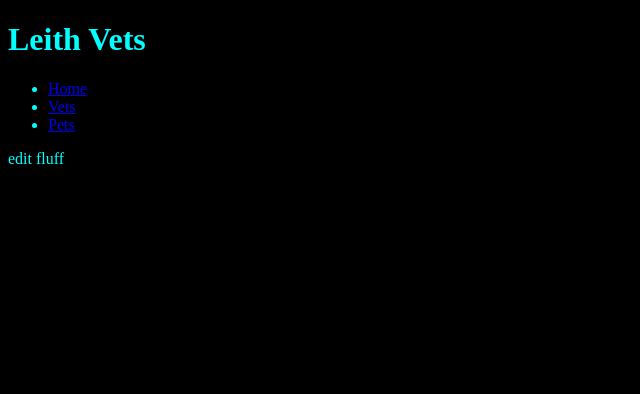
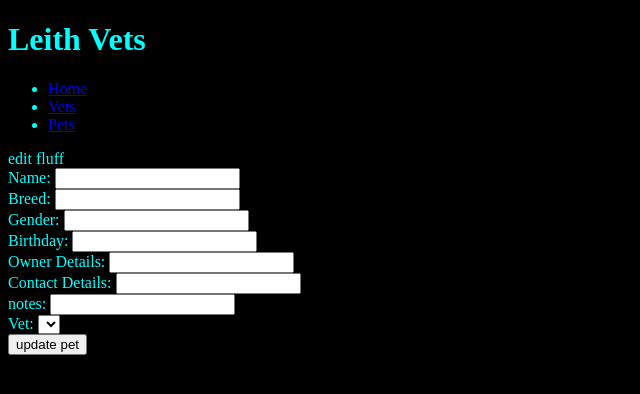
Before and after one commit to adammac87/Hogwarts-Menagerie-Project, a Flask app: template templates/pets/edit.html in a window 1280 px wide. Shown: the top 394 px of the page, without its empty margins (0-640 px from the left). Run offline with Flask 2, Linux system fonts and the light colour scheme; the template is opened without the code that fills it, so the values that code supplies are empty.

Commit message:
added in part of extension, currently broken

```diff
--- a/templates/pets/edit.html
+++ b/templates/pets/edit.html
@@ -1,4 +1,62 @@
 {% extends "base.html" %}
 {% block content %}
 edit fluff
+
+<form action="/pets/{{pet.id}}" method="POST">
+
+    <div>
+        <label for="name">Name:</label>
+        <input type="text" name="name" id="name">
+    </div>
+    <div>
+        <label for="breed">Breed:</label>
+        <input type="text" name="breed" id="breed">
+    </div>
+    <div>
+        <label for="gender">Gender:</label>
+        <input type="text" name="gender" id="gender">
+    </div>
+    <div>
+        <label for="birthday">Birthday:</label>
+        <input type="text" name="birthday" id="birthday">
+    </div>
+    <div>
+        <label for="owner_details">Owner Details:</label>
+        <input type="text" name="owner_details" id="owner_details">
+    </div>
+    <div>
+        <label for="contact_details">Contact Details:</label>
+        <input type="text" name="contact_details" id="contact_details">
+    </div>
+     <div>
+        <label for="notes">notes:</label>
+        <input type="text" name="notes" id="name">
+    </div>
+
+    <div>
+        <label for="vet">Vet:</label>
+        <select id="vet" name="vet_id">
+            {% for vet in all_vets%}
+            <option value="{{vet.id}}">
+                {% if pet.vet.id ==vet.id%} {% endif %}
+                {{vet.first_name}}
+            </option>
+            {% endfor %}
+        </select>
+
+    </div>
+
+    <button type="submit">update pet</button>
+
+</form>
+
+
+
+
+
+
+
+
+
+
 {% endblock %}
--- a/templates/pets/show.html
+++ b/templates/pets/show.html
@@ -6,4 +6,9 @@
     {{pet.name}}<br>{{pet.breed}}<br>{{pet.gender}}<br>{{pet.birthday}}<br>{{pet.owner_name}}<br>{{pet.contact_details}}<br>{{pet.notes}}<br>{{pet.vet.first_name}}<br>{{pet.vet.last_name}}
 </div>
 
+<div>
+<p><a href="/pets/{{pet.id}}/edit">Edit</a></p>
+<!-- <p><a href="/pets/{{pet.id}}/notes">notes</a></p> -->
+</div>
+
 {% endblock %}
--- a/templates/vets/show.html
+++ b/templates/vets/show.html
@@ -9,4 +9,8 @@ I want the functionlality to add and delete vets
     Vet speciality{{vet.speciality}}
 </div>
 
+<div>
+    <p><a href="/vets/{{vet.id}}/edit">Edit</a></p>
+</div>
+
 {% endblock %}
```
Also changed, not shown: controllers/pet_controller.py (+34 -0 lines), controllers/vet_controller.py (+16 -0 lines), templates/pets/note_edit.html (added, +27 -0 lines), templates/pets/notes.html (added, +17 -0 lines), templates/vets/edit.html (added, +27 -0 lines).
